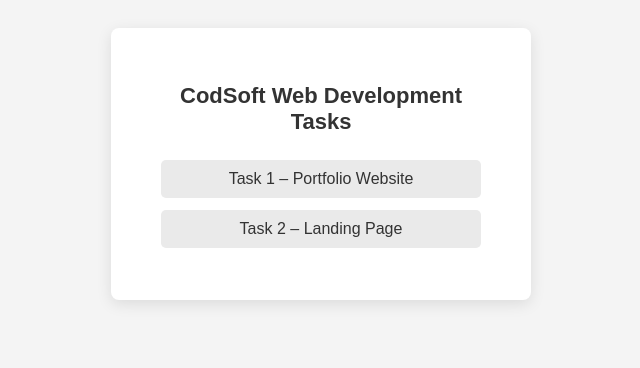
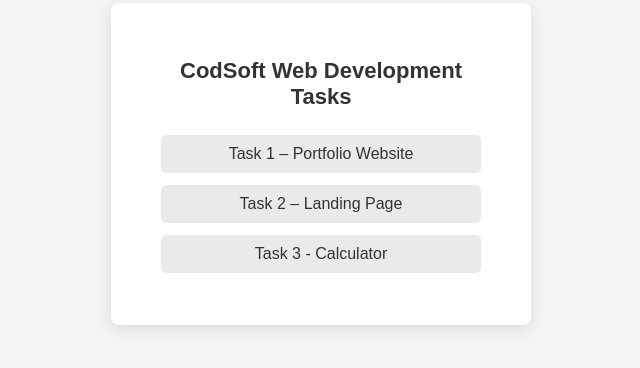
Before and after one commit to jhumpa30/CODSOFT, a plain HTML site: page index.html in a window 1280 px wide. Shown: the part 236-604 px from the top of the page, without its empty margins (319-959 px from the left). Drawn offline with Linux system fonts and the light colour scheme.

Commit message:
Update index.html

```diff
--- a/index.html
+++ b/index.html
@@ -51,6 +51,7 @@
     <h1>CodSoft Web Development Tasks</h1>
     <a href="task1/">Task 1 – Portfolio Website</a>
     <a href="Task2/">Task 2 – Landing Page</a>
+    <a href="Task3/">Task 3 - Calculator</a>
   </div>
 </body>
 </html>
```
